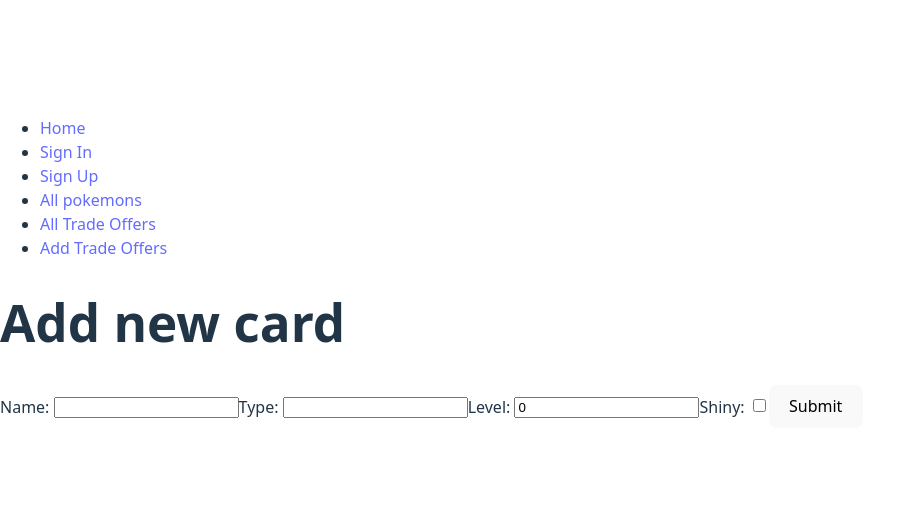
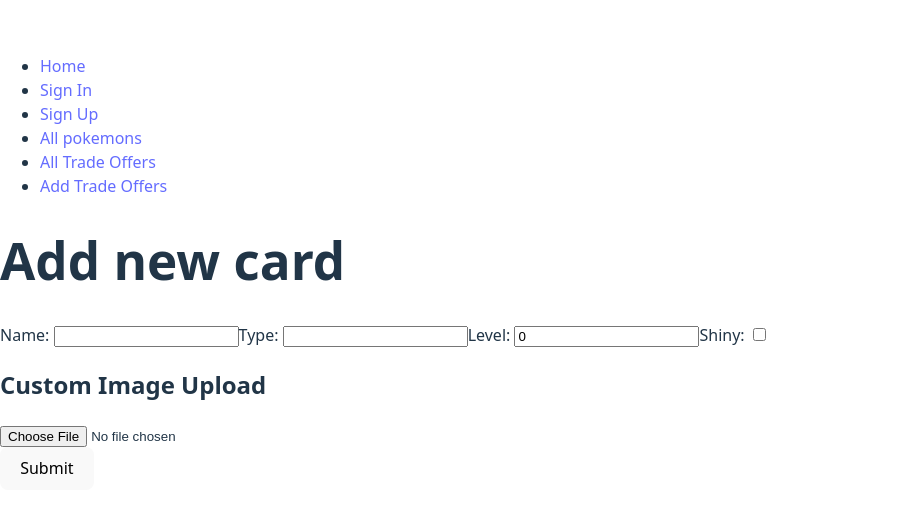
Before and after one commit to alizulfiqarbuksh/TradeMon-front-end, a React (Vite) app: page /pokemon/create in a window 1280 px wide. Shown: the part 136-648 px from the top of the page, without its empty margins (0-905 px from the left). Built offline with nearby package versions, Linux system fonts and the light colour scheme; no server answers.

Commit message:
added upload image functionality using cloudinary and added images to all pokemons and my cards

```diff
--- a/src/components/MyCards/MyCards.jsx
+++ b/src/components/MyCards/MyCards.jsx
@@ -53,7 +53,7 @@ const handleDelete = async (id)=>{
         myPokemon.map((pokemon)=> (
 
         <div key={pokemon._id}>
-
+        <div>{pokemon.image && ( <img src={pokemon.image} alt="Preview" style={{ width: "200px", marginTop: "10px" }} /> )}</div>
         <h3>Name: {pokemon.name}</h3>
 
         <p>Type: {pokemon.type}</p>
--- a/src/components/Pokemon/Pokemon.jsx
+++ b/src/components/Pokemon/Pokemon.jsx
@@ -12,6 +12,7 @@ function Pokemon({pokemons}) {
 
       {pokemons.map((pokemon) =>
         <div key={pokemon._id}>
+          <div>{pokemon.image && ( <img src={pokemon.image} alt="Preview" style={{ width: "200px", marginTop: "10px" }} /> )}</div>
           <h3>Name: {pokemon.name}</h3>
           <p>Name: {pokemon.name}</p>
           <button onClick={() => navigate(`/pokemon/${pokemon._id}`)} >Details</button>
--- a/src/components/PokemonForm/PokemonForm.jsx
+++ b/src/components/PokemonForm/PokemonForm.jsx
@@ -1,6 +1,7 @@
 import React, { useState } from 'react'
 import { useNavigate } from 'react-router'
 import * as pokemonService from '../../services/pokemonService'
+import TestImageUpload from '../TestImageUpload/TestImageUpload';
 
 function PokemonForm({user, updatePokemonList, pokemonToUpdate, updateOnePokemon}) {
 
@@ -12,6 +13,7 @@ function PokemonForm({user, updatePokemonList, pokemonToUpdate, updateOnePokemon
             level: 0,
             shiny: false,
             owner: "",
+            image: "",
   })
 
   const navigate = useNavigate()
@@ -26,7 +28,7 @@ function PokemonForm({user, updatePokemonList, pokemonToUpdate, updateOnePokemon
 
       try {
 
-        const updatedPokemon = await pokemonService.update(pokemonToUpdate._id, formData)
+        const updatedPokemon = await pokemonService.update(pokemonToUpdate._id, payload)
 
         if (updatedPokemon) {
           updateOnePokemon(updatedPokemon)
@@ -84,9 +86,13 @@ function PokemonForm({user, updatePokemonList, pokemonToUpdate, updateOnePokemon
         <label htmlFor="shiny">Shiny: </label>
         <input type="checkbox" name="shiny" id="shiny" onChange={handleChange} checked={formData.shiny} />
 
+        <TestImageUpload onUpload={(url) => setFormData((formData) => ({ ...formData, image: url }))} />
+
         <button type="submit">Submit</button>
 
       </form>
+
+      {formData.image && ( <img src={formData.image} alt="Preview" style={{ width: "200px", marginTop: "10px" }} /> )}
 
     </div>
   )
--- /dev/null
+++ b/src/components/TestImageUpload/TestImageUpload.jsx
@@ -0,0 +1,52 @@
+import React, { useState } from 'react';
+
+const CustomImageUpload = ({onUpload}) => {
+  const [image, setImage] = useState(null);
+  const [loading, setLoading] = useState(false);
+
+  const uploadImage = async (e) => {
+    const files = e.target.files;
+    const data = new FormData();
+    data.append('file', files[0]);
+    data.append('upload_preset', 'pokemon_images'); // Replace with your preset name
+    data.append('cloud_name', 'du353fnr8'); // Replace with your cloud name
+
+    setLoading(true);
+
+    try {
+      const res = await fetch(
+        `https://api.cloudinary.com/v1_1/du353fnr8/image/upload`, // Replace with your cloud name
+        {
+          method: 'POST',
+          body: data,
+        }
+      );
+      const file = await res.json();
+      setImage(file.secure_url);
+      onUpload(file.secure_url)
+      setLoading(false);
+    } catch (err) {
+      console.error(err);
+      setLoading(false);
+    }
+  };
+
+  return (
+    <div>
+      <h2>Custom Image Upload</h2>
+      <input
+        type="file"
+        onChange={uploadImage}
+      />
+      {loading ? (
+        <h3>Uploading...</h3>
+      ) : (
+        <>
+          {image && <img src={image} alt="Uploaded preview" style={{ width: '300px' }} />}
+        </>
+      )}
+    </div>
+  );
+};
+
+export default CustomImageUpload;
```
